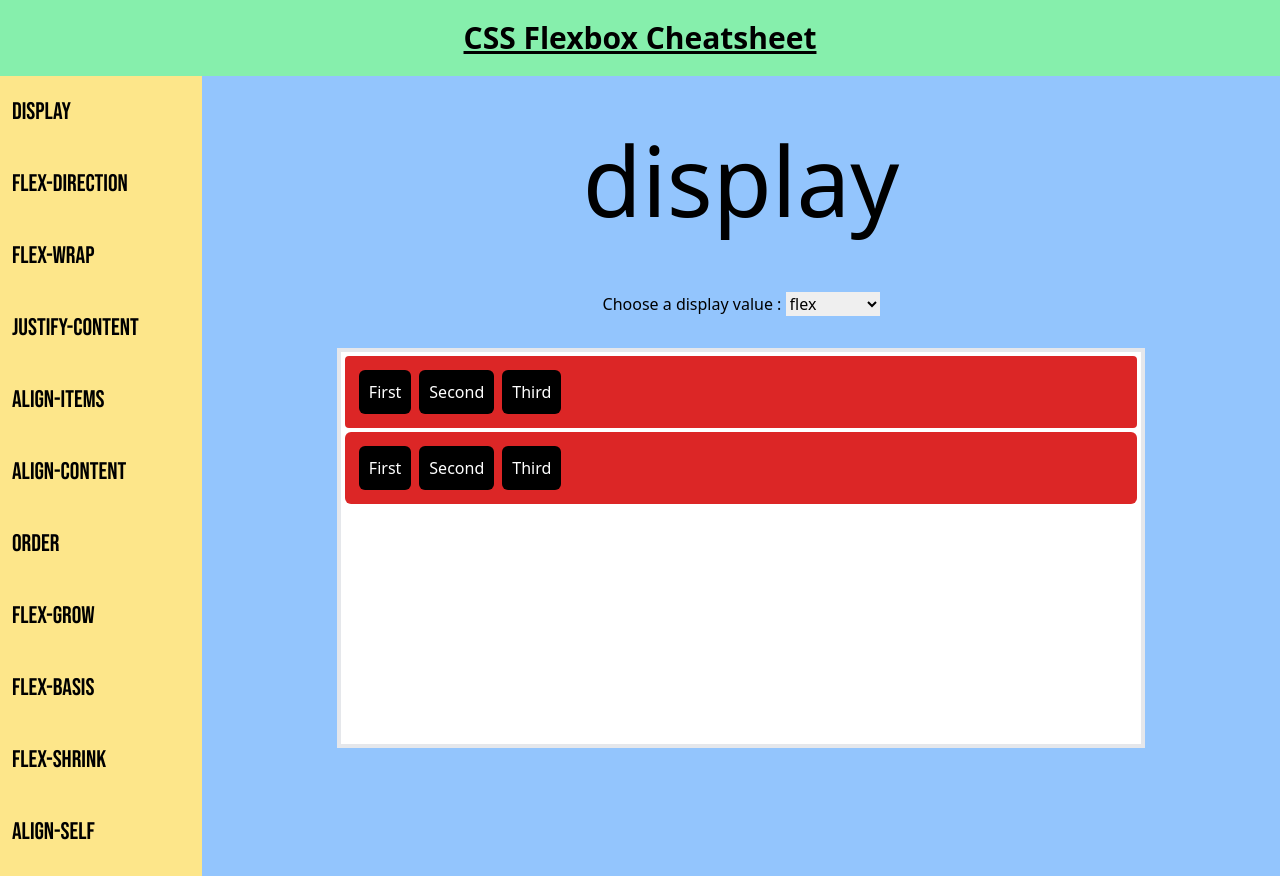
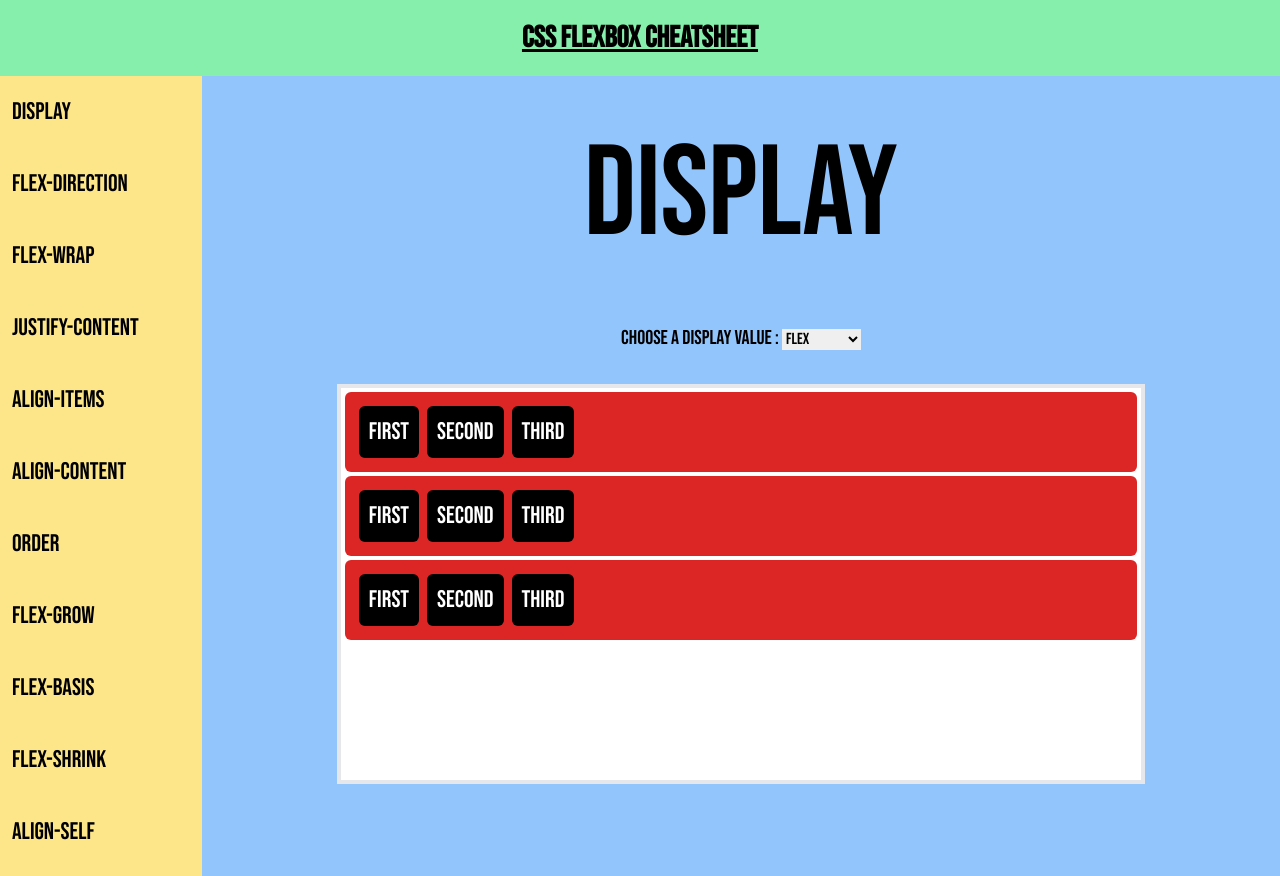
Before and after one commit to shren207/flexbox-cheatsheet, a React (Vite) app: page /0 in a window 1280 px wide. Built offline with nearby package versions, Linux system fonts and the light colour scheme.

Commit message:
코드 리팩터링

```diff
--- a/src/component/Content.tsx
+++ b/src/component/Content.tsx
@@ -15,46 +15,51 @@
   }
   return (
     <article className={"bg-blue-300 w-full flex flex-col items-center"}>
-      <header className={"mt-14 mb-16 text-8xl"}>{dummy[+id].title}</header>
+      <header className={"mt-14 mb-16 text-9xl"}>{dummy[+id].title}</header>
       <div className={"mb-8"}>
-        <label htmlFor="display">Choose a display value : </label>
+        <label htmlFor="display" className={"text-xl"}>
+          Choose a {dummy[+id].title} value :{" "}
+        </label>
         <select id="display" onChange={updateValue}>
           <option selected>flex</option>
           <option>inline-flex</option>
         </select>
       </div>
       <main className={"bg-white w-9/12 h-3/6 border-4 max-w-[1500px]"}>
-        <div className={`bg-red-600 m-1 p-2.5 rounded   -md ${value}`}>
-          <span className={"bg-black text-white m-1 p-2.5 rounded-md"}>
+        <div className={`bg-red-600 m-1 p-2.5 rounded-md ${value}`}>
+          <span className={"bg-black text-white m-1 p-2.5 rounded-md text-2xl"}>
             First
           </span>
-          <span className={"bg-black text-white m-1 p-2.5 rounded-md"}>
+          <span className={"bg-black text-white m-1 p-2.5 rounded-md text-2xl"}>
             Second
           </span>
-          <span className={"bg-black text-white m-1 p-2.5 rounded-md"}>
+          <span className={"bg-black text-white m-1 p-2.5 rounded-md text-2xl"}>
             Third
           </span>
         </div>
         <div className={`bg-red-600 m-1 p-2.5 rounded-md ${value}`}>
-          <span className={"bg-black text-white m-1 p-2.5 rounded-md"}>
+          <span className={"bg-black text-white m-1 p-2.5 rounded-md text-2xl"}>
             First
           </span>
-          <span className={"bg-black text-white m-1 p-2.5 rounded-md"}>
+          <span className={"bg-black text-white m-1 p-2.5 rounded-md text-2xl"}>
             Second
           </span>
-          <span className={"bg-black text-white m-1 p-2.5 rounded-md"}>
+          <span className={"bg-black text-white m-1 p-2.5 rounded-md text-2xl"}>
+            Third
+          </span>
+        </div>
+        <div className={`bg-red-600 m-1 p-2.5 rounded-md ${value}`}>
+          <span className={"bg-black text-white m-1 p-2.5 rounded-md text-2xl"}>
+            First
+          </span>
+          <span className={"bg-black text-white m-1 p-2.5 rounded-md text-2xl"}>
+            Second
+          </span>
+          <span className={"bg-black text-white m-1 p-2.5 rounded-md text-2xl"}>
             Third
           </span>
         </div>
       </main>
-
-      {/*<div className={"mt-3"}>*/}
-      {/*  <label htmlFor="display">Choose a display value : </label>*/}
-      {/*  <select id="display" onChange={updateValue}>*/}
-      {/*    <option selected>flex</option>*/}
-      {/*    <option>inline-flex</option>*/}
-      {/*  </select>*/}
-      {/*</div>*/}
     </article>
   );
 }
--- a/src/static/css/index.css
+++ b/src/static/css/index.css
@@ -6,7 +6,7 @@
 
 @layer base {
     html {
-        @apply h-screen
+        @apply h-screen font-BeBas
     }
 }
 
```
